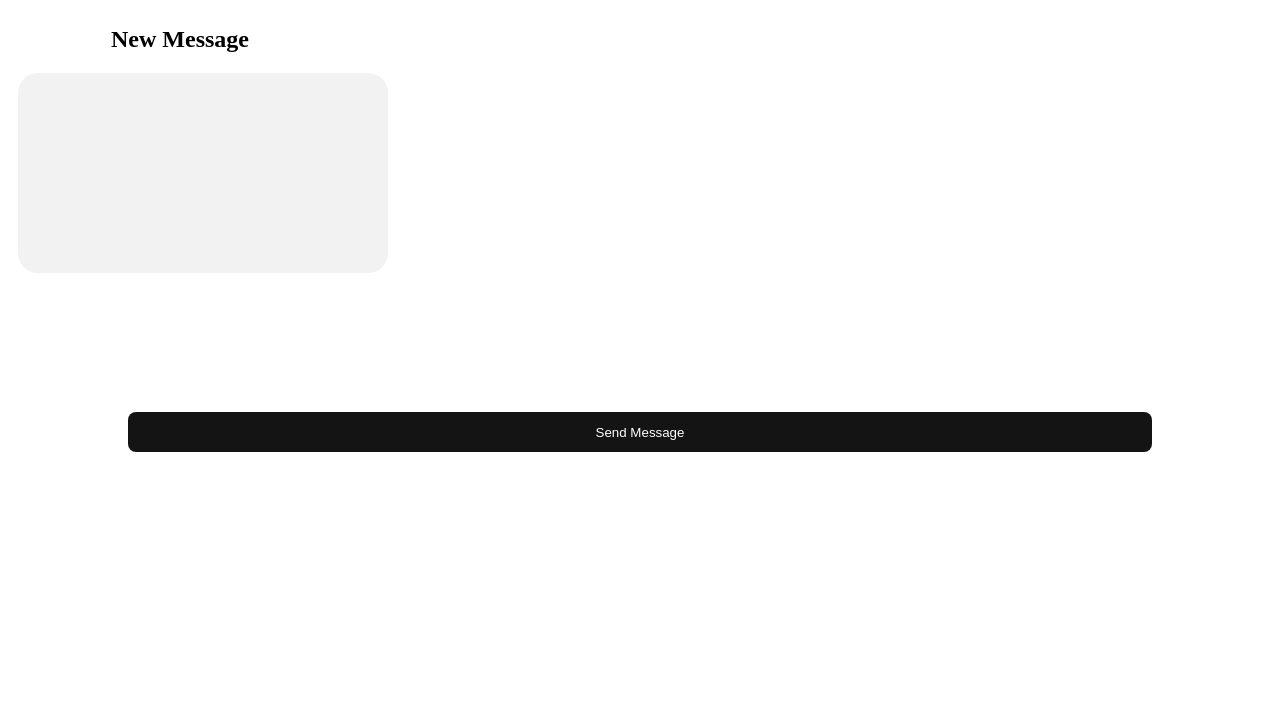
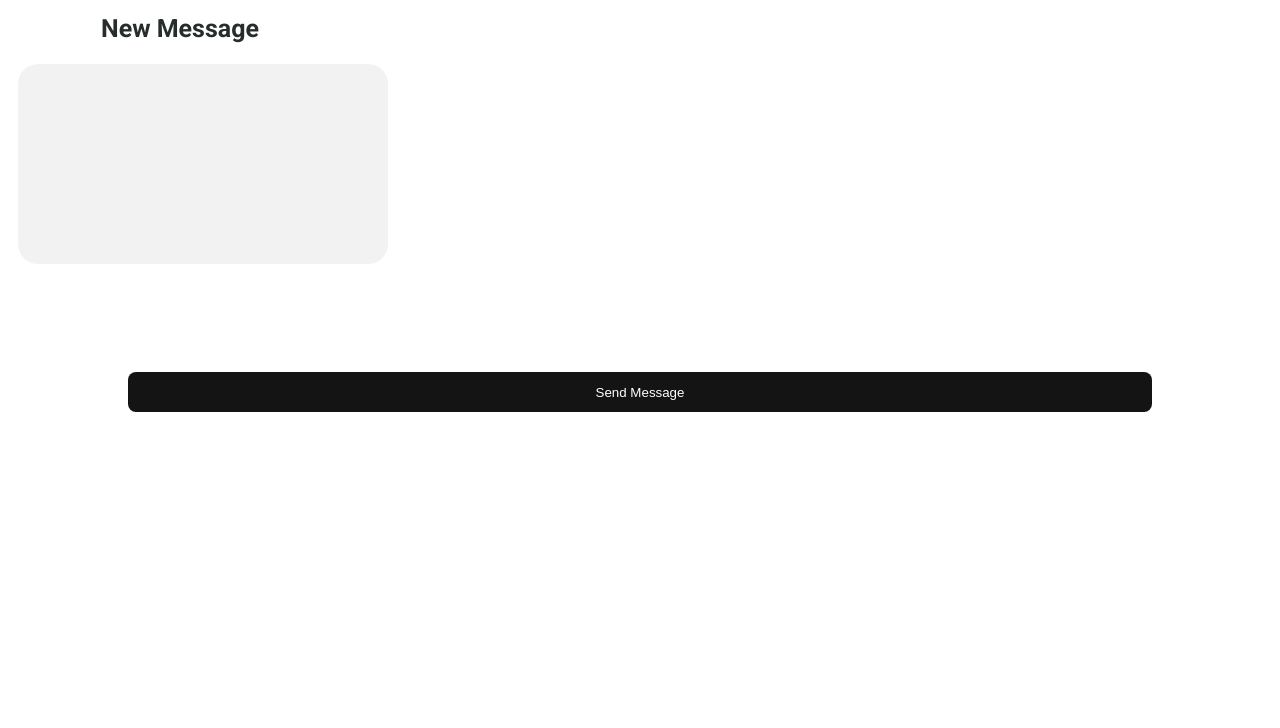
Before and after one commit to Hyuri-dev/mensajes_web, a plain HTML site: page index.html in a window 1280 px wide. Shown: the part 72-800 px from the top of the page. Drawn offline with Linux system fonts and the light colour scheme.

Commit message:
cambios del diseño

```diff
--- a/index.html
+++ b/index.html
@@ -4,6 +4,9 @@
     <meta name="viewport" content="width=device-width, initial-scale=1.0" />
     <title>Enviame un mensaje 📨</title>
     <link rel="stylesheet" href="styles.css" />
+    <link rel="preconnect" href="https://fonts.googleapis.com">
+    <link rel="preconnect" href="https://fonts.gstatic.com" crossorigin>
+    <link href="https://fonts.googleapis.com/css2?family=Roboto:ital,wght@0,100..900;1,100..900&display=swap" rel="stylesheet">
   </head>
   <body>
     <h1>Mandame un mensaje</h1>
--- a/styles.css
+++ b/styles.css
@@ -9,13 +9,25 @@ body {
   border-radius: 20px;
   background-color: #f2f2f2;
   margin-left: 5%;
+  vertical-align: top;
 }
 
 h1,
 h2 {
+  color: #272D2D;
   text-align: center;
   margin-top: 20px;
+
+  font-size: 25px;
+  font-family: "Roboto", sans-serif;
+  font-optical-sizing: auto;
+  font-weight: weight;
+  font-style: normal;
+  font-variation-settings:
+    "wdth" 100;
 }
+
+
 
 .container-child {
   width: 360px;
@@ -31,7 +43,7 @@ h2 {
 .buttom-submit {
   align-items: center;
   position: absolute;
-  top: 63%;
+  top: 58%;
   left: 50%;
   transform: translate(-50%, -50%);
 
```
